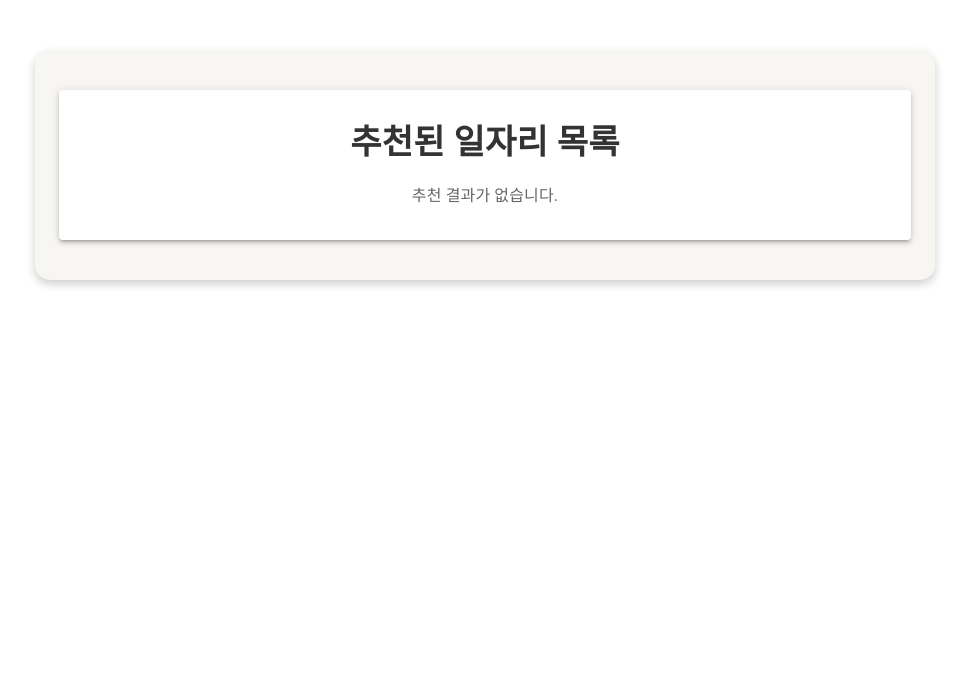
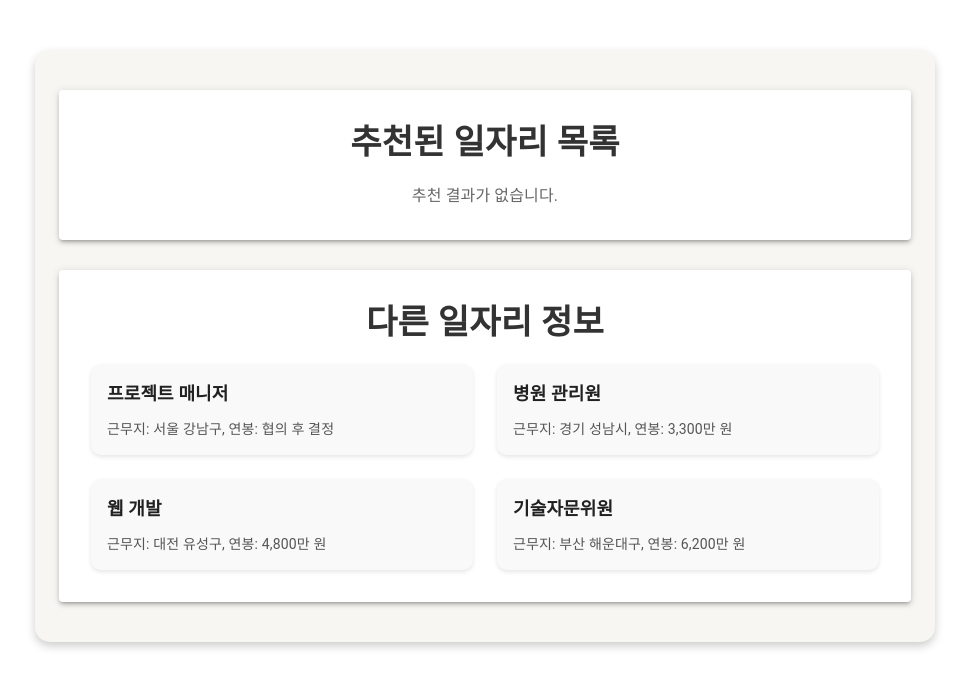
Before and after one commit to 1TAEKIM/forever_young, a React (Create React App) app in the folder frontend/: page /results in a window 1280 px wide. Shown: the top 688 px of the page, without its empty margins (155-1124 px from the left). Built offline with nearby package versions, Linux system fonts and the light colour scheme.

Commit message:
Fix: font size

```diff
--- a/frontend/src/components/ResultPage.js
+++ b/frontend/src/components/ResultPage.js
@@ -13,6 +13,7 @@ import {
   Box,
   CircularProgress,
   Backdrop,
+  Grid,
 } from "@mui/material";
 import axios from "axios";
 
@@ -26,6 +27,13 @@ const ResultPage = ({ recommendations, summary }) => {
   const videoRef = useRef(null);
   const wsRef = useRef(null);
   const streamRef = useRef(null);
+
+  const additionalJobs = [
+    { title: "프로젝트 매니저", description: "근무지: 서울 강남구, 연봉: 협의 후 결정" },
+    { title: "병원 관리원", description: "근무지: 경기 성남시, 연봉: 3,300만 원" },
+    { title: "웹 개발", description: "근무지: 대전 유성구, 연봉: 4,800만 원" },
+    { title: "기술자문위원", description: "근무지: 부산 해운대구, 연봉: 6,200만 원" },
+  ];
 
   // 면접 질문 생성 핸들러
   const handleGenerateQuestions = async (jobDescription) => {
@@ -159,6 +167,7 @@ const ResultPage = ({ recommendations, summary }) => {
         <Typography sx={{ marginLeft: 2 }}>면접 질문 생성 중...</Typography>
       </Backdrop>
 
+      {/* 추천 일자리 */}
       <Paper elevation={3} sx={{ padding: 4 }}>
         <Typography
           variant="h4"
@@ -189,7 +198,7 @@ const ResultPage = ({ recommendations, summary }) => {
               variant="body1"
               sx={{
                 whiteSpace: "pre-wrap",
-                fontSize: "16px",
+                fontSize: "18px",
                 color: "#666",
               }}
             >
@@ -219,7 +228,7 @@ const ResultPage = ({ recommendations, summary }) => {
                     secondary={job.description}
                     primaryTypographyProps={{
                       fontWeight: "bold",
-                      fontSize: "18px",
+                      fontSize: "20px",
                     }}
                     secondaryTypographyProps={{
                       fontSize: "14px",
@@ -227,21 +236,19 @@ const ResultPage = ({ recommendations, summary }) => {
                     }}
                   />
                 </Box>
-                <Box sx={{ flexShrink: 0 }}>
                 <Button
                   variant="contained"
                   onClick={() => handleGenerateQuestions(`채용제목: ${job.title}\n${job.description}`)}
                   disabled={loadingQuestions}
                   sx={{
                     fontWeight: "bold",
-                      fontSize: "14px",
+                    fontSize: "16px",
                     backgroundColor: "#4CAF50",
                     "&:hover": { backgroundColor: "#45A049" },
                   }}
                 >
                   면접 질문 생성
                 </Button>
-                </Box>
               </ListItem>
             ))}
           </List>
@@ -250,6 +257,51 @@ const ResultPage = ({ recommendations, summary }) => {
             추천 결과가 없습니다.
           </Typography>
         )}
+      </Paper>
+
+      {/* 추가 일자리 정보 */}
+      <Paper elevation={3} sx={{ padding: 4, marginTop: "30px" }}>
+        <Typography
+          variant="h4"
+          gutterBottom
+          sx={{
+            fontWeight: "bold",
+            color: "#333",
+            marginBottom: "20px",
+          }}
+        >
+          다른 일자리 정보
+        </Typography>
+        <Grid container spacing={3}>
+          {additionalJobs.map((job, index) => (
+            <Grid item xs={12} sm={6} key={index}>
+              <Paper
+                elevation={2}
+                sx={{
+                  padding: "16px",
+                  borderRadius: "10px",
+                  textAlign: "left",
+                  backgroundColor: "#f9f9f9",
+                  boxShadow: "0px 2px 4px rgba(0, 0, 0, 0.1)",
+                }}
+              >
+                <Typography
+                  variant="h6"
+                  sx={{
+                    fontWeight: "bold",
+                    fontSize: "18px",
+                    marginBottom: "10px",
+                  }}
+                >
+                  {job.title}
+                </Typography>
+                <Typography variant="body2" sx={{ color: "#555" }}>
+                  {job.description}
+                </Typography>
+              </Paper>
+            </Grid>
+          ))}
+        </Grid>
       </Paper>
 
       {/* 면접 질문 팝업 */}
@@ -284,7 +336,7 @@ const ResultPage = ({ recommendations, summary }) => {
                 boxShadow: "0px 2px 4px rgba(0, 0, 0, 0.1)",
               }}
             >
-              <Typography variant="body1" sx={{ flex: 1, fontSize: "16px", color: "#555" }}>
+              <Typography variant="body1" sx={{ flex: 1, fontSize: "20px", color: "#555" }}>
                 {question}
               </Typography>
               <Button
@@ -294,7 +346,7 @@ const ResultPage = ({ recommendations, summary }) => {
                 sx={{
                   flexShrink: 0,
                   marginLeft: "16px",
-                  fontSize: "14px",
+                  fontSize: "16px",
                   backgroundColor: "#FF6F61",
                   "&:hover": { backgroundColor: "#E64A45" },
                 }}
@@ -370,6 +422,9 @@ const ResultPage = ({ recommendations, summary }) => {
               </Button>
             )}
           </Box>
+
+
+
         </DialogContent>
       </Dialog>
     </Container>
```
Lines whose indentation alone changed are shown as unchanged.
